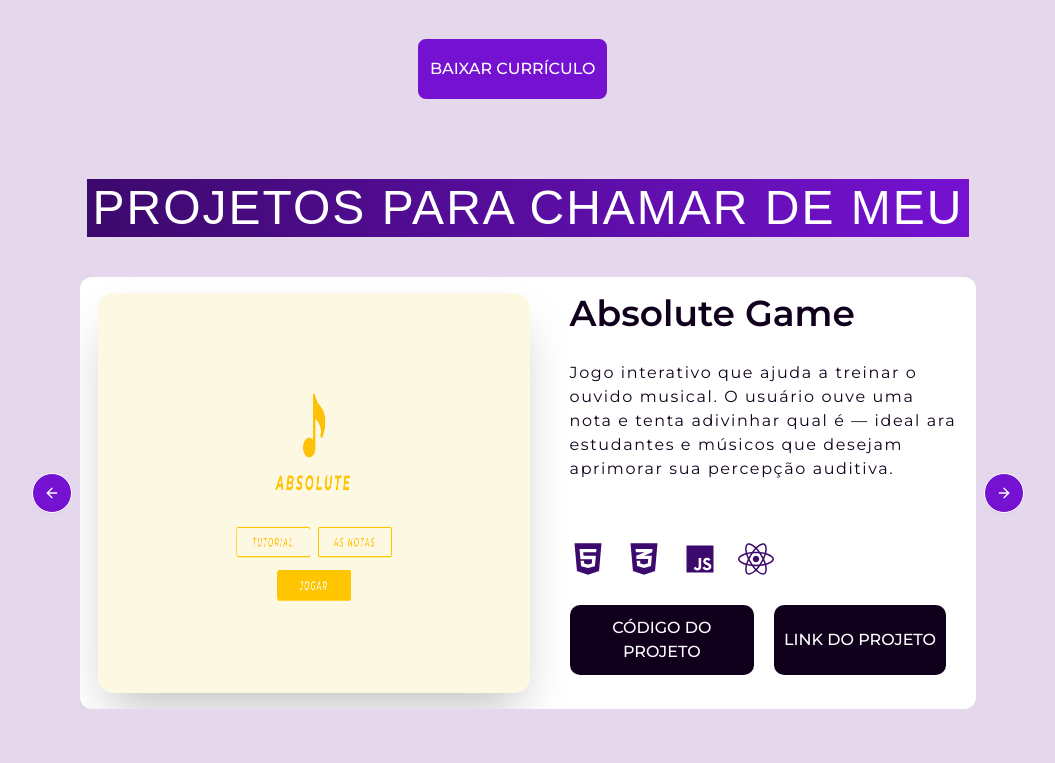
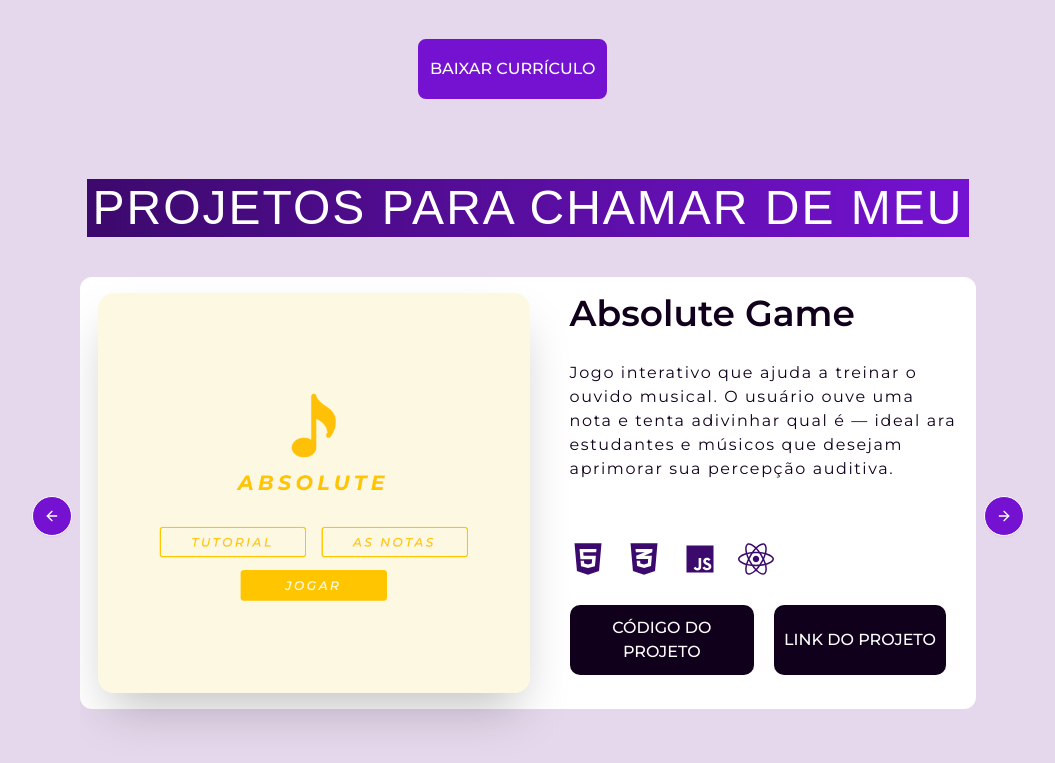
Before and after one commit to giovanaassis/my_portfolio, a React (Vite) app: page / in a window 1280 px wide. Shown: the part 1255-2018 px from the top of the page, without its empty margins (112-1167 px from the left). Built offline with nearby package versions, Linux system fonts and the light colour scheme; a web font is replaced by a local one.

Commit message:
feat: finished projects section

```diff
--- a/src/components/ProjectCard.tsx
+++ b/src/components/ProjectCard.tsx
@@ -53,7 +53,7 @@ function ProjectCard({ project }: { project: ProjectType }) {
         <img
           src={image}
           alt={`image-project-${title}`}
-          className="rounded-2xl shadow-2xl h-full"
+          className="rounded-2xl shadow-2xl h-full object-cover"
         />
       </div>
 
--- a/src/data/projects.ts
+++ b/src/data/projects.ts
@@ -4,19 +4,51 @@ export const projects: ProjectType[] = [
   {
     id: 1,
     title: "Absolute Game",
-        description: "Jogo interativo que ajuda a treinar o ouvido musical. O usuário ouve uma nota e tenta adivinhar qual é — ideal ara estudantes e músicos que desejam aprimorar sua percepção auditiva.",
+    description:
+      "Jogo interativo que ajuda a treinar o ouvido musical. O usuário ouve uma nota e tenta adivinhar qual é — ideal ara estudantes e músicos que desejam aprimorar sua percepção auditiva.",
     image: "src/assets/absolute_print.png",
     techs: ["html", "css", "javascript", "react"],
     repo: "https://github.com/giovanaassis/absolute_project.git",
-        link: "https://absolute-project.vercel.app/"
+    link: "https://absolute-project.vercel.app/",
   },
   {
     id: 2,
     title: "Product Store App",
-        description: "Aplicação completa que simula uma loja de eletrônicos. Permite cadastrar, editar, excluir e visualizar produtos.",
+    description:
+      "Aplicação completa que simula uma loja de eletrônicos. Permite cadastrar, editar, excluir e visualizar produtos.",
     image: "src/assets/product_store_print.png",
-        techs: ["javascript", "typescript", "postgresql", "react", "nodejs"],
+    techs: ["typescript", "tailwind", "react", "postgresql", "nodejs"],
     repo: "https://github.com/giovanaassis/product-store-pern.git",
-        link: "https://product-store-pern-78lb.onrender.com/"
-    }
-]
+    link: "https://product-store-pern-78lb.onrender.com/",
+  },
+  {
+    id: 3,
+    title: "Evogym",
+    description:
+      "Landing page responsiva para uma academia fictícia, com design moderno e foco em conversão.",
+    image: "src/assets/evogym_print.png",
+    techs: ["javascript", "typescript", "tailwind", "react"],
+    repo: "https://github.com/giovanaassis/evogym.git",
+    link: "https://evogym-psi.vercel.app/",
+  },
+  {
+    id: 4,
+    title: "Agricultura Solidária App",
+    description:
+      "Projeto acadêmico com foco socioambiental. Protótipo onde é possível doar ou receber alimentos frescos como frutas e verduras. Usuários se cadastram para participar da rede solidária.",
+    image: "src/assets/agricultura_solidaria_print.png",
+    techs: ["html", "css", "javascript"],
+    repo: "https://github.com/giovanaassis/agricultura-solidaria.git",
+    link: "https://giovanaassis.github.io/agricultura-solidaria/src/index.html",
+  },
+  {
+    id: 5,
+    title: "YC Directory App",
+    description:
+      "Plataforma inspirada no Y Combinator, onde usuários podem compartilhar e descobrir startups e se conectar com outros empreendedores.",
+    image: "src/assets/yc_print.png",
+    techs: ["typescript", "tailwind", "react", "nextjs"],
+    repo: "https://github.com/giovanaassis/yc_directory_app.git",
+    link: "https://yc-directory-app-nu.vercel.app/",
+  },
+];
```
Lines whose indentation alone changed are shown as unchanged.
